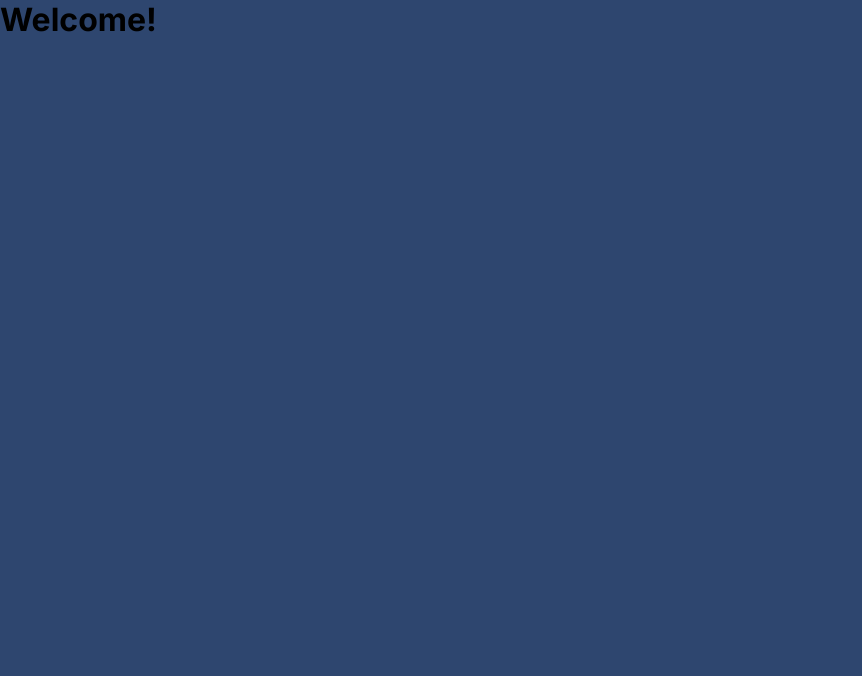
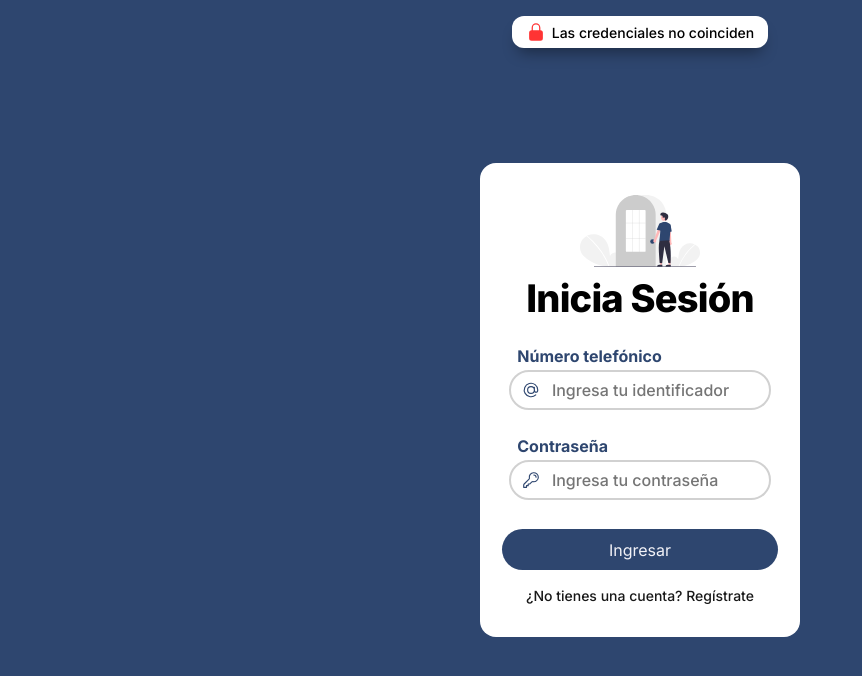
Before and after one commit to ValenciaArcega/hasi, a React (Vite) app: page / in a window 1280 px wide. Both pictures are taken after a click on the button "Ingresar". Shown: the top 676 px of the page, without its empty margins (0-862 px from the left). Built offline with nearby package versions, Linux system fonts and the light colour scheme.

Commit message:
features: login validation and new banner wrong credentials

```diff
--- a/src/App.css
+++ b/src/App.css
@@ -15,7 +15,7 @@
 :root {
   --mainColor: #2e466f;
   --bg: #f2f2f7;
-  --18: #181818;
+  --black18: #181818;
   --ff: #fff;
 
   --fieldID: #d1d1d1;
@@ -385,7 +385,8 @@ input[type="checkbox"] {
   z-index: 5;
 }
 
-.message__done-register {
+.message__done-register,
+.message__wrong-login {
   animation: backwards 5s;
   height: 2rem;
   width: 16rem;
@@ -395,7 +396,7 @@ input[type="checkbox"] {
   align-items: center;
   justify-content: center;
   position: fixed;
-  top: 28px;
+  top: 32px;
   left: 50%;
   transform: translate(-50%, -50%);
   background-color: #fff;
@@ -407,11 +408,16 @@ input[type="checkbox"] {
   color: #53ac57;
 }
 
-.message__done-register-p {
+.message__done-register-p,
+.message__wrong-login-p {
   font-size: 14px;
   font-weight: 500;
 }
 
+.message__wrong-login-svg {
+  height: 20px;
+  color: #ff3434;
+}
 
 
 /* modal */
--- a/src/components/containers/SignIn.jsx
+++ b/src/components/containers/SignIn.jsx
@@ -1,13 +1,35 @@
+
+import { useState } from 'react';
 import { IconMail, IconPassword } from "../icons/svg-login";
 import { blurFieldID, focusFieldID, focusFieldPass, blurFieldPass } from "../functions/inputLogin";
+import WrongLogin from "../messages/msg-wrongLogin";
+import users from "../../data/users";
 
 const SignIn = ({ updateLog, isRegistering, setIsRegistering }) => {
 
-  const handleClick = () => {
-    updateLog(true);
+  let [isWrong, setIsWrong] = useState(false);
+
+  const checkCredentials = () => {
+    const a = document.querySelector('.input-login-id');
+    const b = document.querySelector('.input-login-pass');
+
+    users.forEach((user) => {
+      if (Number(a.value) === user.number && b.value === user.pin) {
+        updateLog(true);
+      } else {
+        setIsWrong(isWrong = true);
+        setTimeout(() => {
+          setIsWrong(isWrong = false);
+        }, 3000);
+      }
+    });
   };
+
   return (
     <main className="container-login">
+      <>
+        {isWrong ? <WrongLogin /> : null}
+      </>
       <div className="login">
 
         <img className="logo-img" src="login.svg" alt="ilustration person opening a door" />
@@ -29,14 +51,14 @@ const SignIn = ({ updateLog, isRegistering, setIsRegistering }) => {
           </div>
         </form>
 
-        <button onClick={handleClick} className="btn-logIn" type="button">Ingresar</button>
+        <button onClick={checkCredentials} className="btn-logIn" type="button">Ingresar</button>
 
         <button className="btn__toggle__accOrReg" onClick={() => {
           setIsRegistering(!isRegistering);
         }}>¿No tienes una cuenta? Regístrate
         </button>
       </div>
-    </main>
+    </main >
   );
 };
 
--- a/src/components/functions/buttonRegister.jsx
+++ b/src/components/functions/buttonRegister.jsx
@@ -49,7 +49,7 @@ const reviewRegister = () => {
 
   if (resultName && resultID && resultPass) {
 
-    users.push({ name: dataNAME, number: Number(dataID), pin: Number(dataPASS), premium: false });
+    users.push({ name: dataNAME, number: Number(dataID), pin: dataPASS, premium: false });
     console.log(users);
     resultID = false;
     resultPass = false;
--- a/src/components/icons/svg-login.jsx
+++ b/src/components/icons/svg-login.jsx
@@ -1,3 +1,4 @@
+
 const IconMail = () => {
   return (
     <svg xmlns="http://www.w3.org/2000/svg" fill="none" viewBox="0 0 24 24" strokeWidth="1.5" stroke="currentColor"
@@ -18,4 +19,12 @@ const IconPassword = () => {
   );
 };
 
-export { IconMail, IconPassword };
+const IconWrongLogin = () => {
+  return (
+    <svg xmlns="http://www.w3.org/2000/svg" viewBox="0 0 24 24" fill="currentColor" className="message__wrong-login-svg">
+      <path fillRule="evenodd" d="M12 1.5a5.25 5.25 0 00-5.25 5.25v3a3 3 0 00-3 3v6.75a3 3 0 003 3h10.5a3 3 0 003-3v-6.75a3 3 0 00-3-3v-3c0-2.9-2.35-5.25-5.25-5.25zm3.75 8.25v-3a3.75 3.75 0 10-7.5 0v3h7.5z" clipRule="evenodd" />
+    </svg>
+  );
+};
+
+export { IconMail, IconPassword, IconWrongLogin };
--- /dev/null
+++ b/src/components/messages/msg-wrongLogin.jsx
@@ -0,0 +1,13 @@
+
+import { IconWrongLogin } from '../icons/svg-login';
+
+const WrongLogin = () => {
+  return (
+    <div className="message__wrong-login">
+      <IconWrongLogin />
+      <p className="message__wrong-login-p">Las credenciales no coinciden</p>
+    </div>
+  );
+};
+
+export default WrongLogin;
--- a/src/data/users.js
+++ b/src/data/users.js
@@ -4,7 +4,7 @@ const users = [
   {
     name: 'Luis',
     number: 55,
-    pin: 111,
+    pin: '111',
     premium: true,
   },
 ];
```
Also changed, not shown: src/components/functions/buttonLogin.jsx (deleted, +0 -23 lines).
